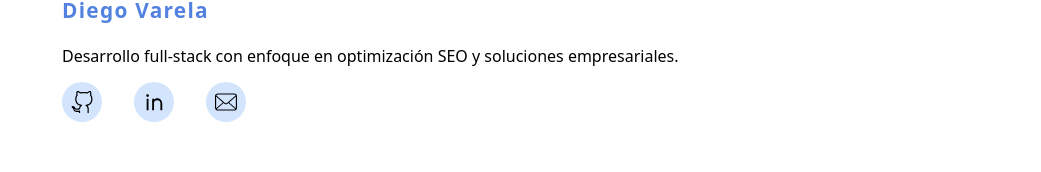
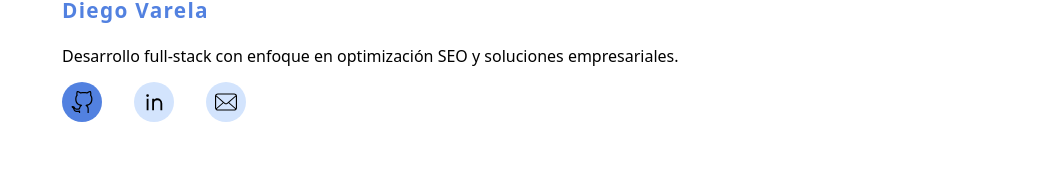
Before and after one commit to djvarela/portafolio, a React (Vite) app: page / in a window 1280 px wide. In both pictures the pointer is over the item 292 px from the left and 3909 px from the top of the page. Shown: the part 3808-3980 px from the top of the page, without its empty margins (210-1251 px from the left). Built offline with nearby package versions, Linux system fonts and the light colour scheme.

Commit message:
Hover a los enlaces del footer

```diff
--- a/public/assets/css/styles.css
+++ b/public/assets/css/styles.css
@@ -562,7 +562,7 @@ header.scrollHeader {
         padding: 9px;
         border-radius: 50%;
         background-color: var(--lightSecondaryColor);
-
+        transition: .35s all;
 
         a {
           width: 100%;
@@ -575,6 +575,10 @@ header.scrollHeader {
             object-fit: scale-down;
           }
         }
+      }
+
+      li:hover {
+        background-color: var(--primaryColor);
       }
     }
   }
```
